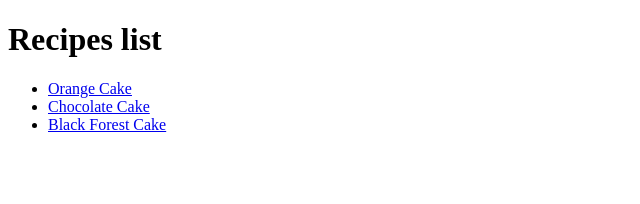
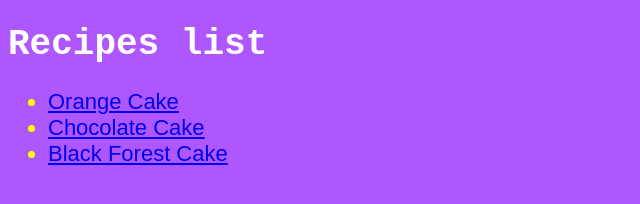
Before and after one commit to otheusma/odin-recipes, a plain HTML site: page index.html in a window 1280 px wide. Shown: the whole page, without its empty margins (0-640 px from the left). Drawn offline with Linux system fonts and the light colour scheme.

Commit message:
Add style to home page

```diff
--- a/index.html
+++ b/index.html
@@ -2,6 +2,7 @@
 <html lang="en">
     <head>
         <meta charset="utf-8">
+        <link rel="stylesheet" href="./style/style.css">
         <title>Cake Recipes</title>
     </head>
     <body>
--- /dev/null
+++ b/style/style.css
@@ -0,0 +1,15 @@
+body {
+    background-color: rgb(174, 87, 255);
+}
+
+h1, h2 {
+    color: white;
+    font-size: 36px;
+    font-family: monospace;
+}
+
+ul li {
+    color: yellow;
+    font-size: 22px;
+    font-family: sans-serif;
+}
```
